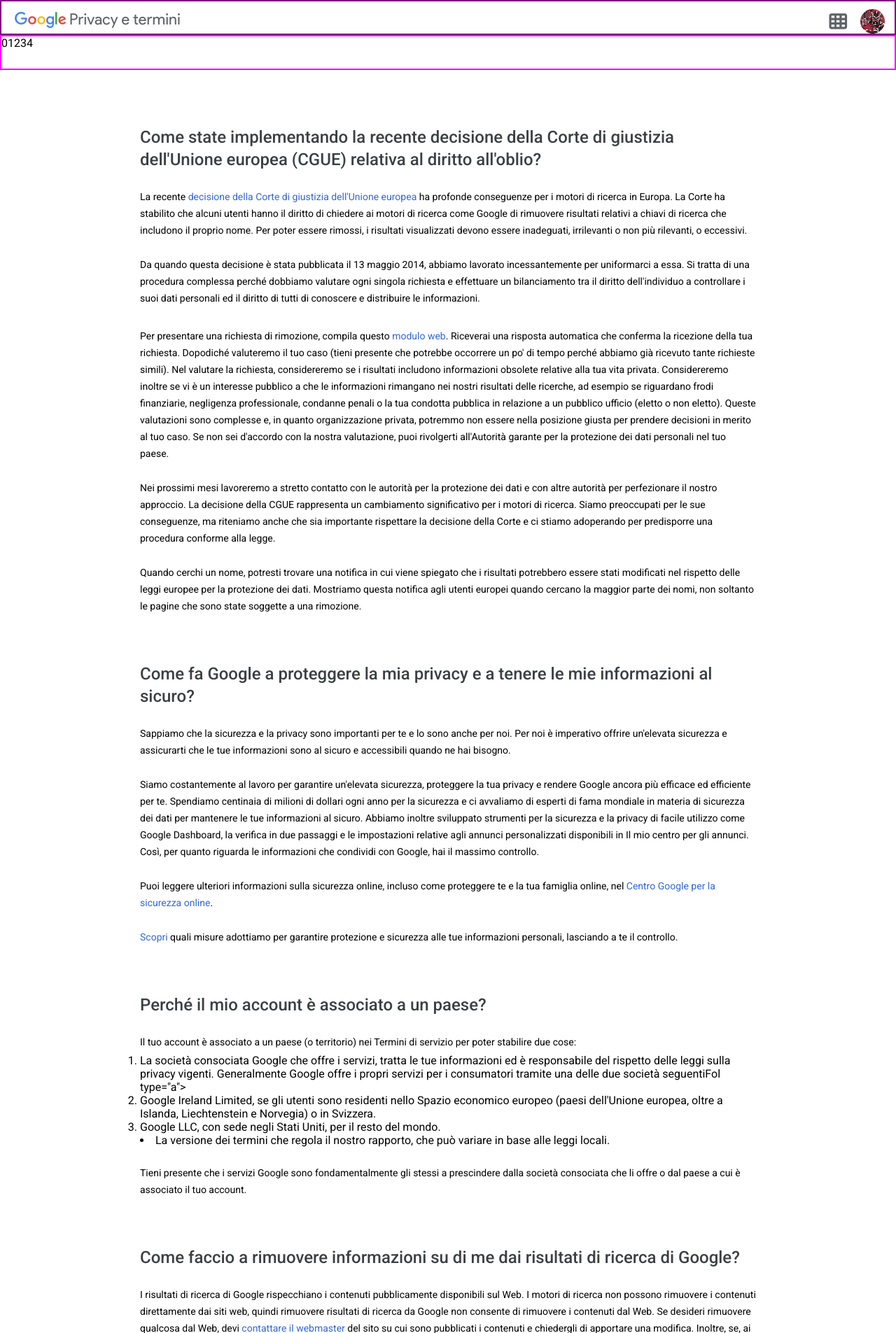
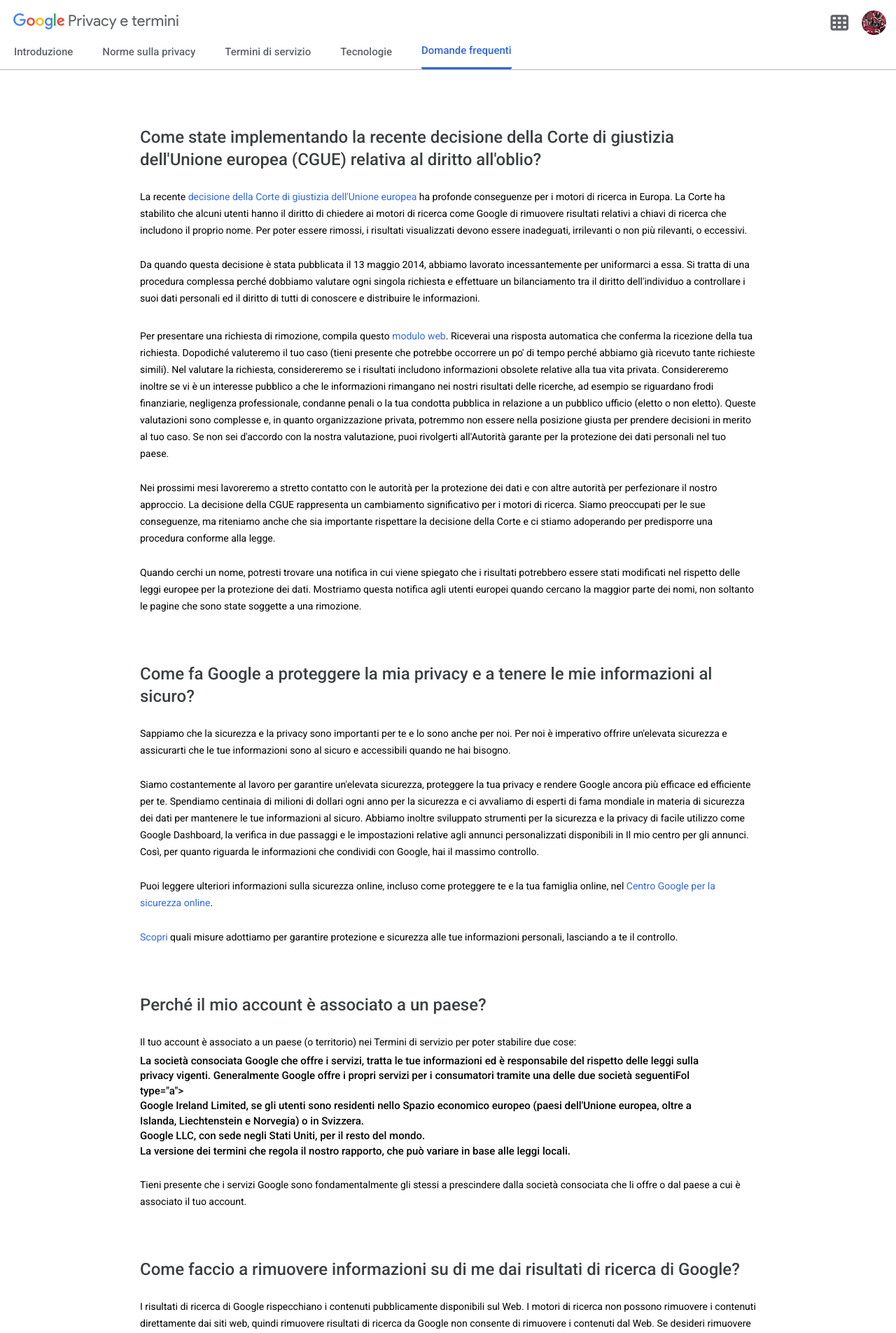
Before and after one commit to nicolabzz/php-google-faq, a PHP site: page / in a window 1280 px wide. Shown: the top 1905 px of the page at 70% size. Run offline with PHP 8.4, Linux system fonts and the light colour scheme; some libraries are stand-ins or nearby versions.

Commit message:
nav done 🚢

```diff
--- a/css/style.css
+++ b/css/style.css
@@ -12,12 +12,11 @@ header {
   background-color: white;
 }
 
-.container {
-  /* border: 2px solid orange; */
-}
 
+/* ====================
+header LOGO and ACCOUNT
+==================== */
 .section1 {
-  border: 2px solid purple;
   height: 50px;
   display: flex;
   justify-content: space-between;
@@ -26,12 +25,10 @@ header {
 }
 
 .logo {
-  /* border: 2px solid green; */
   width: 250px;
 }
 
 .account {
-  /* border: 2px solid blue; */
   display: flex;
   align-items: center;
   justify-content: space-between;
@@ -56,12 +53,54 @@ img {
   width: 100%;
 }
 
+/* ====================
+    header NAV LINKS
+==================== */
+.section2 {
+  height: 50px;
+  border-bottom: 1px solid rgba(151,151,151,.5);
+  box-sizing: border-box;
+  padding: 0 0 0 20px;
+  width: 100%;
+  display: flex;
+  align-items: center;
+}
 
-.section2 {
-  border: 2px solid magenta;
-  height: 50px;
-  width: 100%;
+.navbar {
+  height: 100%;
+  display: flex;
+  align-items: center;
+  list-style: none;
 }
+
+li {
+  display: flex;
+  align-items: center;
+  font-size: 0.9375rem;
+  font-weight: 500;
+  letter-spacing: 0;
+  line-height: 1.43;
+  margin: 0 42px 0 0;
+  height: 100%;
+}
+
+li a {
+  color: #5f6368;
+}
+
+li:nth-child(5) {
+  color:#3367D6;
+  border-bottom: 3px solid #3367D6;
+  border-radius: 2px;
+}
+
+li:nth-child(5) > a {
+  color:#3367D6;
+}
+
+
+
+
 
 /* ====================
         MAIN
--- a/index.php
+++ b/index.php
@@ -6,14 +6,16 @@ Gestire il “Database” e la visualizzazione di queste domande e risposte con
 -->
 
 <?php
+
 //Database
 $arrLinks = [
-  '<div class="link1"><a href="">Introduzione</a></div>',
-  '<div class="link2"><a href="">Norme sulla privacy</a></div>',
-  '<div class="link3"><a href="">Termini di servizio</a></div>',
-  '<div class="link4"><a href="">Tecnologie</a></div>',
-  '<div class="link5"><a href="">Domande frequenti</a></div>'
+  '<li class="link link1"><a href="https://policies.google.com/">Introduzione</a></li>',
+  '<li class="link link2"><a href="https://policies.google.com/privacy">Norme sulla privacy</a></li>',
+  '<li class="link link3"><a href="https://policies.google.com/terms">Termini di servizio</a></li>',
+  '<li class="link link4"><a href="https://policies.google.com/technologies">Tecnologie</a></li>',
+  '<li class="link link5"><a href="https://policies.google.com/faq">Domande frequenti</a></li>'
 ];
+
 $arrGFAQ = [
   [
     // QUESTION
@@ -164,6 +166,7 @@ $arrGFAQ = [
   ],
 ];
 // end Database
+
 ?>
 <!DOCTYPE html>
 <html lang="en">
@@ -205,15 +208,13 @@ $arrGFAQ = [
       </div>
 
       <div class="section2">
-        <div class="navbar">
-          <nav>
+        <ul class="navbar">
             <?php
             for ($i = 0; $i < count($arrLinks); $i++) {
-              echo $i;
+              echo $arrLinks[$i];
             }
             ?>
-          </nav>
-        </div>
+        </ul>
       </div>
 
     </div>
```
